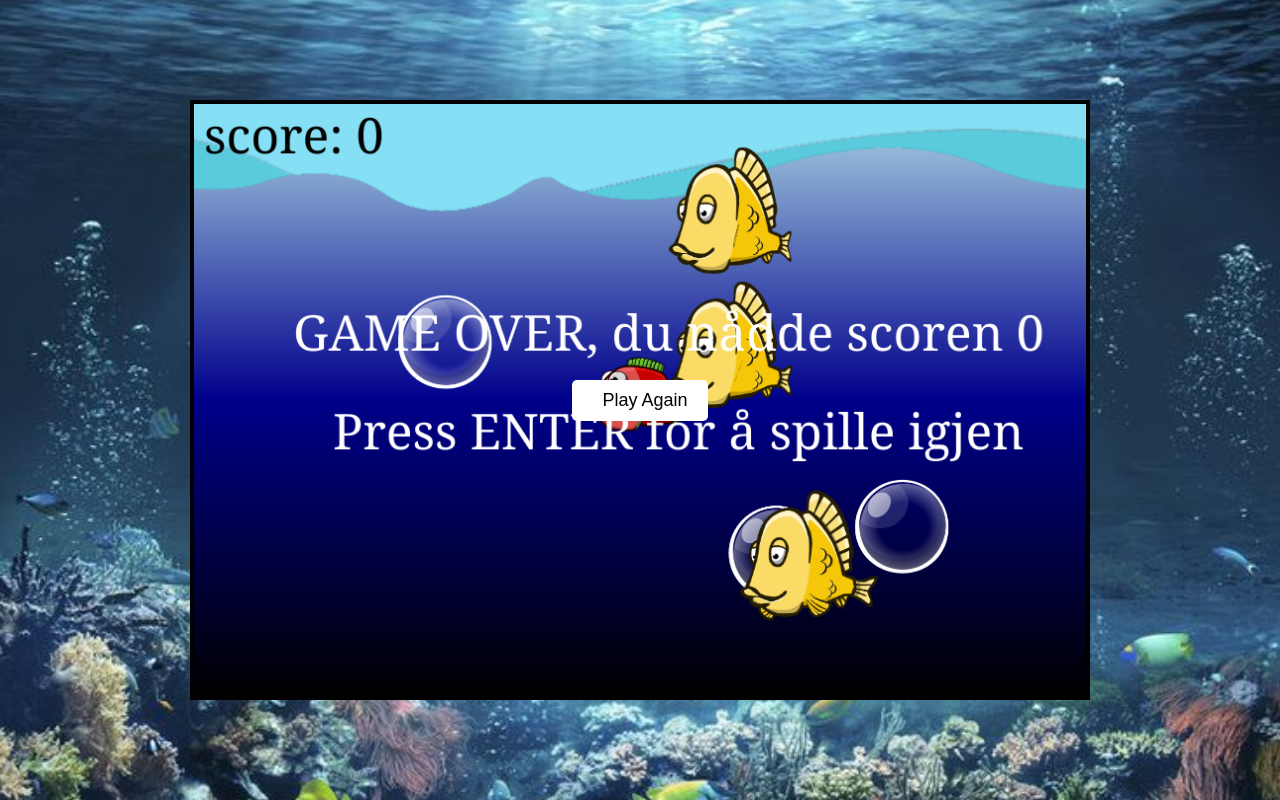
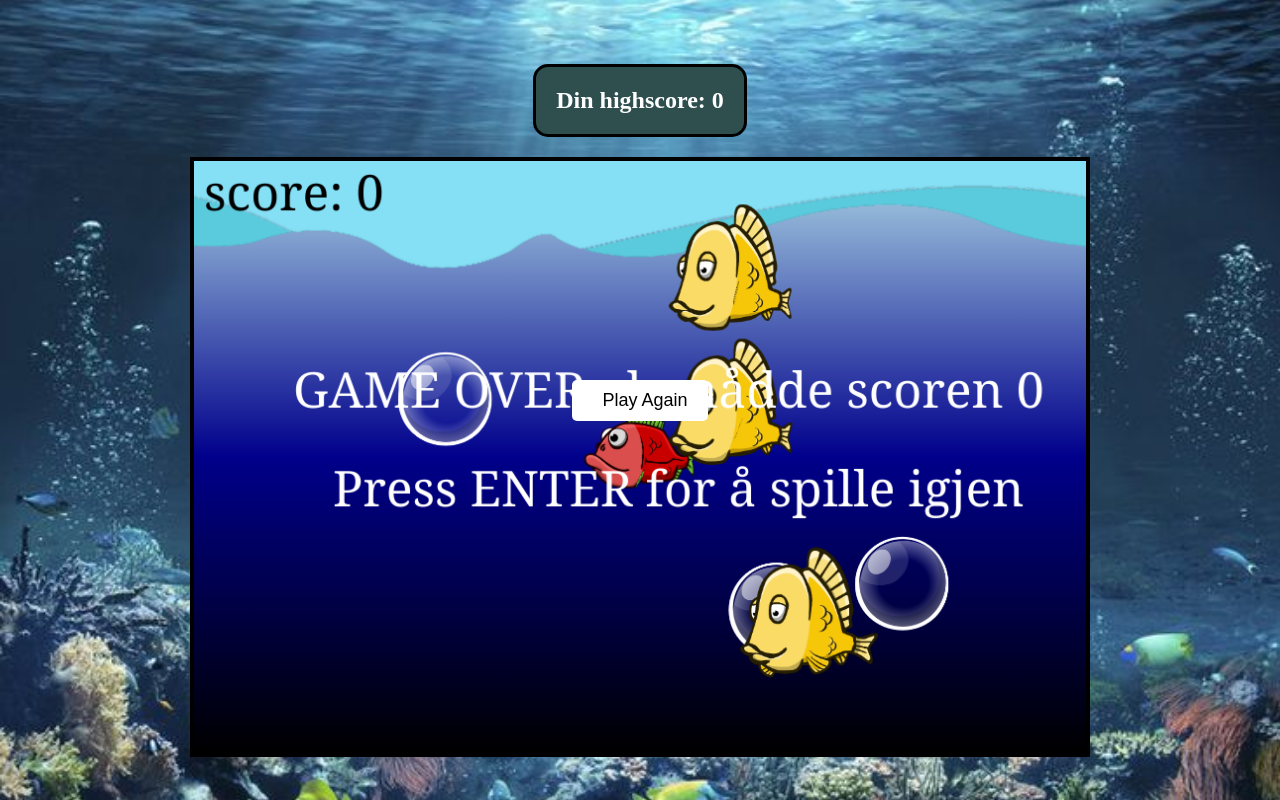
Before and after one commit to HannaJohns/Hanna-innlevering, a plain HTML site: page spill.html in a window 1280 px wide. Drawn offline with Linux system fonts and the light colour scheme.

Commit message:
local storage

```diff
--- a/spill.css
+++ b/spill.css
@@ -10,10 +10,21 @@ body {
     display: flex;
     justify-content: center;
     align-items: center;
+    flex-direction: column;
     background-image: url(undervann.jpg);
     background-size: cover;
     background-position: center;
     background-repeat: no-repeat;
+}
+
+#highscore {
+    border: 3px solid black;
+    padding: 20px;
+    border-radius: 15px;
+    background-color: darkslategray;
+    color: white;
+    margin: 20px auto;
+    display: none;
 }
 
 #canvas1 {
--- a/spill.html
+++ b/spill.html
@@ -7,6 +7,7 @@
     <link rel="stylesheet" href="spill.css">
 </head>
 <body>
+    <h2 id="highscore"></h2>
     <canvas id="canvas1"></canvas>
 
     <script src="spill.js"></script>
--- a/spill.js
+++ b/spill.js
@@ -8,10 +8,19 @@ canvas.width = 900
 canvas.height = 600
 
 let score = 0
+let highscoreEl = document.getElementById("highscore")
 let gameFrame = 0
 ctx.font = '50px Georgia'
 let gameSpeed = 1
 let gameOver = false
+
+/* let highscore = localStorage.getItem("hs") || 0; */
+// Når du setter ny high score:
+// localStorage.setItem("hs", score);
+if (!localStorage.highscore) {
+    localStorage.highscore=0
+}
+
 
 // mouse interactivity
 let canvasPosition = canvas.getBoundingClientRect()
@@ -166,6 +175,9 @@ function handleBubbles() {
                 bubblesArray[i].counted = true
                 bubblesArray.splice(i, 1)
                 i--
+                if (score>localStorage.highscore) {
+                    localStorage.highscore=score
+                }
             }
         }
     }
@@ -252,17 +264,17 @@ const enemy1 = new Enemy()
 }*/
 
 const enemies = [];
-const maxEnemiesOnScreen = 3;
+const maxEnemiesOnScreen = 3
 
 function handleEnemies() {
     if (enemies.length < maxEnemiesOnScreen && gameFrame % 50 == 0) {
-        enemies.push(new Enemy());
+        enemies.push(new Enemy())
     }
     for (let i = 0; i < enemies.length; i++) {
-        enemies[i].draw();
-        enemies[i].update();
+        enemies[i].draw()
+        enemies[i].update()
         if (enemies[i].x < 0 - enemies[i].radius * 2) {
-            enemies.splice(i, 1);
+            enemies.splice(i, 1)
             i--;
         }
     }
@@ -281,7 +293,9 @@ function handleGameOver(){
     ctx.fillText('Press ENTER for å spille igjen', 140, 350)
     gameOver = true
 
-    // Add an event listener to the "Play Again" button
+    highscoreEl.innerHTML = `Din highscore: ${localStorage.highscore}`
+    highscoreEl.style.display = "block"
+
     const playAgainButton = document.createElement('button')
     playAgainButton.classList.add('play-again-button')
     playAgainButton.innerHTML = '<i class="fas fa-play"></i> Play Again'
```
